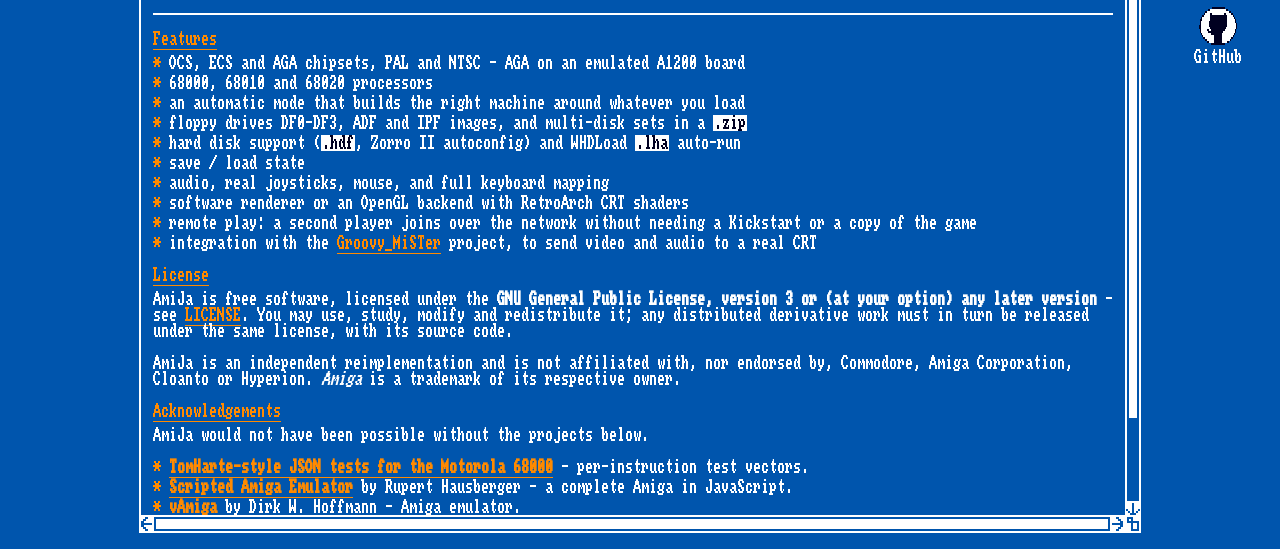
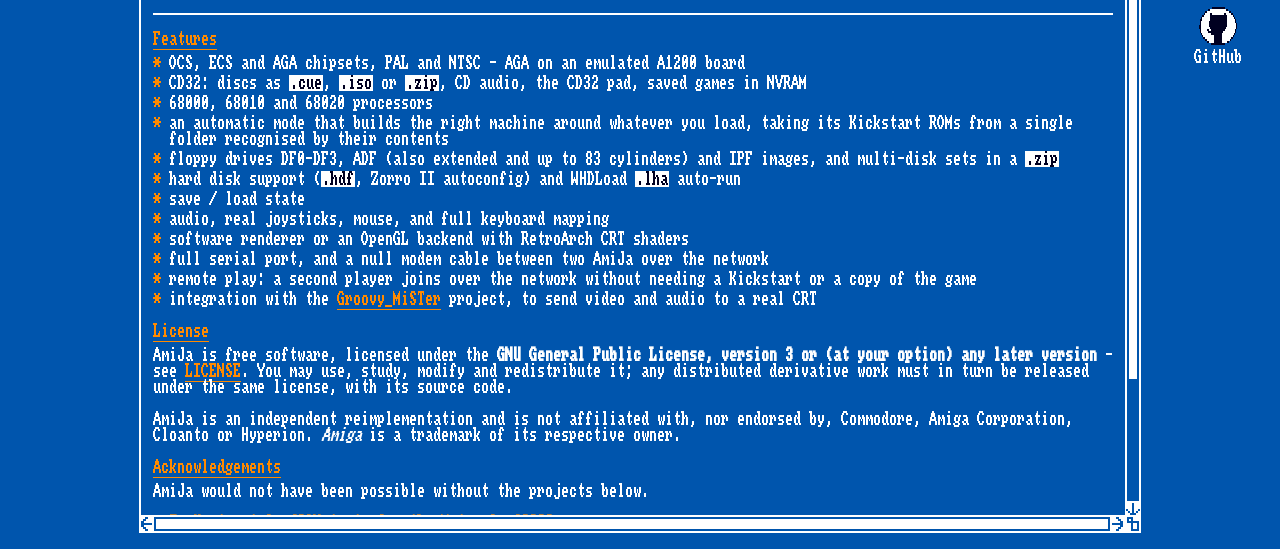
Before and after one commit to zolfrik/amija-amiga-emulator, a plain HTML site: page index.html in a window 1280 px wide. Shown: the part 251-800 px from the top of the page. Drawn offline with Linux system fonts and the light colour scheme.

Commit message:
website: 0.8.0 features in the About page

```diff
--- a/index.html
+++ b/index.html
@@ -4,7 +4,7 @@
 <meta charset="utf-8">
 <meta name="viewport" content="width=device-width, initial-scale=1, viewport-fit=cover">
 <title>AmiJa - Amiga emulator in Java</title>
-<meta name="description" content="AmiJa is a cycle-exact Amiga emulator written in Java: OCS, ECS and AGA chipsets, 68000/68010/68020, floppy, hard disk and WHDLoad. Free software under the GPL.">
+<meta name="description" content="AmiJa is a cycle-exact Amiga emulator written in Java: OCS, ECS and AGA chipsets, CD32, 68000/68010/68020, floppy, hard disk and WHDLoad. Free software under the GPL.">
 <meta name="theme-color" content="#0055AA">
 <meta property="og:title" content="AmiJa - Amiga emulator in Java">
 <meta property="og:description" content="A cycle-exact Amiga emulator in Java. OCS, ECS and AGA, 68000 to 68020, floppy, hard disk and WHDLoad.">
@@ -43,15 +43,19 @@
   <h2>Features</h2>
   <ul>
     <li>OCS, ECS and AGA chipsets, PAL and NTSC - AGA on an emulated A1200 board</li>
+    <li>CD32: discs as <code>.cue</code>, <code>.iso</code> or <code>.zip</code>, CD audio,
+      the CD32 pad, saved games in NVRAM</li>
     <li>68000, 68010 and 68020 processors</li>
-    <li>an automatic mode that builds the right machine around whatever you load</li>
-    <li>floppy drives DF0-DF3, ADF and IPF images,
+    <li>an automatic mode that builds the right machine around whatever you load,
+      taking its Kickstart ROMs from a single folder recognised by their contents</li>
+    <li>floppy drives DF0-DF3, ADF (also extended and up to 83 cylinders) and IPF images,
       and multi-disk sets in a <code>.zip</code></li>
     <li>hard disk support (<code>.hdf</code>, Zorro II autoconfig) and WHDLoad
       <code>.lha</code> auto-run</li>
     <li>save / load state</li>
     <li>audio, real joysticks, mouse, and full keyboard mapping</li>
     <li>software renderer or an OpenGL backend with RetroArch CRT shaders</li>
+    <li>full serial port, and a null modem cable between two AmiJa over the network</li>
     <li>remote play: a second player joins over the network without needing a
        Kickstart or a copy of the game</li>
     <li>integration with the <a href="https://github.com/psakhis/Groovy_MiSTer" target="_blank" rel="noopener">Groovy_MiSTer</a>
```
